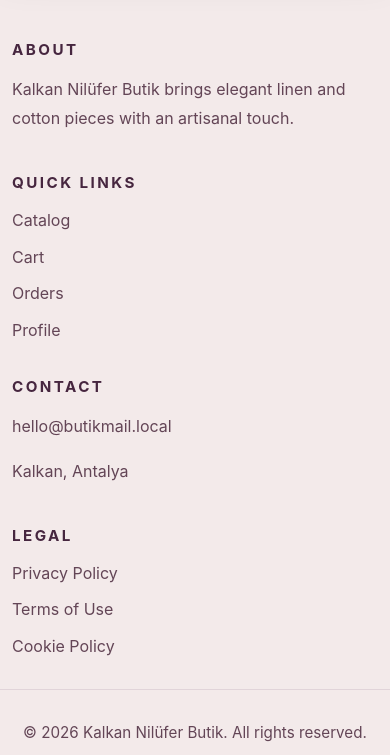
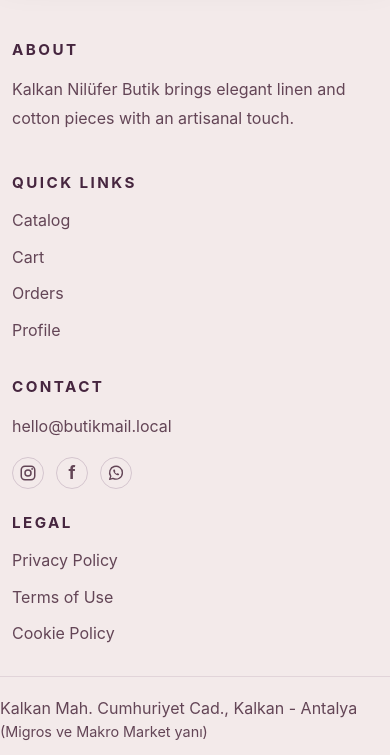
Before and after one commit to kerem212012/boutique, a Django app: page /en/ in a window 390 px wide. Shown: the part 1096-1851 px from the top of the page. Run offline with Django 5.2, Linux system fonts and the light colour scheme; data that the repository does not hold is empty; parts of the project's set-up code (start-up, migrations or seed data) failed here and were passed over.

Commit message:
Add store locations and social media to footer
Add social media links (Instagram, Facebook, WhatsApp) to the footer contact section and create a new footer section displaying two store locations with embedded Google Maps. Includes corresponding CSS styling for the new footer elements and responsive design.

```diff
--- a/static/css/styles.css
+++ b/static/css/styles.css
@@ -1562,6 +1562,96 @@ footer {
   margin-bottom: 8px;
 }
 
+.footer-addresses-bottom {
+  display: grid;
+  grid-template-columns: repeat(2, minmax(0, 1fr));
+  gap: 24px;
+  margin: 0 auto 20px;
+  padding: 20px 0;
+  border-top: 1px solid rgba(92,52,95,0.12);
+  border-bottom: 1px solid rgba(92,52,95,0.12);
+  font-style: normal;
+}
+
+.footer-addresses-bottom a {
+  margin: 0;
+  line-height: 1.55;
+}
+
+.footer-location {
+  min-width: 0;
+}
+
+.footer-addresses-bottom span {
+  font-size: 0.9rem;
+}
+
+.footer-map {
+  position: relative;
+  width: 100%;
+  height: 220px;
+  margin-top: 14px;
+  overflow: hidden;
+  border-radius: 12px;
+}
+
+.footer-map iframe {
+  width: 100%;
+  height: 100%;
+  border: 0;
+}
+
+.footer-map-label {
+  margin: 0 0 14px;
+  color: var(--muted) !important;
+  text-align: center;
+  line-height: 1.45 !important;
+}
+
+.footer-addresses {
+  font-style: normal;
+}
+
+.footer-addresses a {
+  margin-bottom: 14px;
+  line-height: 1.55;
+}
+
+.footer-addresses span {
+  font-size: 0.9rem;
+}
+
+.footer-social {
+  display: flex;
+  gap: 12px;
+  margin-top: 14px;
+}
+
+.footer-social a {
+  display: inline-flex;
+  align-items: center;
+  justify-content: center;
+  width: 32px;
+  height: 32px;
+  margin: 0;
+  border: 1px solid rgba(92,52,95,0.2);
+  border-radius: 50%;
+  font-size: 1.1rem;
+  font-weight: 700;
+  line-height: 1;
+  text-decoration: none;
+}
+
+.footer-social svg {
+  width: 18px;
+  height: 18px;
+}
+
+.footer-social a:hover {
+  background: var(--accent);
+  color: #fff;
+}
+
 .footer-bottom {
   border-top: 1px solid rgba(92,52,95,0.12);
   padding-top: 18px;
@@ -1572,6 +1662,9 @@ footer {
 
 @media (max-width: 900px) {
   .footer-inner {
+    grid-template-columns: 1fr;
+  }
+  .footer-addresses-bottom {
     grid-template-columns: 1fr;
   }
   .hero {
--- a/templates/base.html
+++ b/templates/base.html
@@ -95,7 +95,15 @@
             <div class="footer-col footer-contact">
                 <h4>{% trans "Contact" %}</h4>
                 <p>{{ site_settings.email|default:'hello@butikmail.local' }}</p>
-                <p>{{ site_settings.location|default:"Kalkan, Antalya" }}</p>
+                <div class="footer-social" aria-label="Social media links">
+                    <a href="https://instagram.com/kalkanniluferbutik" target="_blank" rel="noopener noreferrer" aria-label="Instagram" title="Instagram">
+                        <svg viewBox="0 0 24 24" aria-hidden="true" focusable="false"><rect x="3" y="3" width="18" height="18" rx="5" fill="none" stroke="currentColor" stroke-width="2"/><circle cx="12" cy="12" r="4" fill="none" stroke="currentColor" stroke-width="2"/><circle cx="17.5" cy="6.5" r="1.25" fill="currentColor"/></svg>
+                    </a>
+                    <a href="https://www.facebook.com/kalkanniluferbutik" target="_blank" rel="noopener noreferrer" aria-label="Facebook" title="Facebook">f</a>
+                    <a href="https://wa.me/905413784734" target="_blank" rel="noopener noreferrer" aria-label="WhatsApp" title="WhatsApp">
+                        <svg viewBox="0 0 24 24" aria-hidden="true" focusable="false"><path d="M20.5 11.6a8.5 8.5 0 0 1-12.6 7.5L3.5 20.5l1.5-4.2A8.5 8.5 0 1 1 20.5 11.6Z" fill="none" stroke="currentColor" stroke-width="1.8" stroke-linejoin="round"/><path d="M8.7 7.8c.2-.4.4-.4.7-.4h.5c.2 0 .4.1.5.4l.7 1.7c.1.2.1.4-.1.6l-.6.7c.5 1 1.3 1.8 2.3 2.3l.7-.6c.2-.2.4-.2.6-.1l1.7.7c.3.1.4.3.4.5v.5c0 .3-.1.5-.4.7-.4.3-1 .4-1.5.2-2.7-.7-5.1-3.1-5.8-5.8-.2-.5-.1-1.1.3-1.4Z" fill="currentColor"/></svg>
+                    </a>
+                </div>
             </div>
             <div class="footer-col footer-legal">
                 <h4>{% if LANGUAGE_CODE == 'en' %}Legal{% else %}Yasal{% endif %}</h4>
@@ -104,6 +112,36 @@
                 <a href="{% url 'cookie-policy' %}">{% if LANGUAGE_CODE == 'en' %}Cookie Policy{% else %}Çerez Politikası{% endif %}</a>
             </div>
         </div>
+        <address class="footer-addresses-bottom">
+            <div class="footer-location">
+                <a class="footer-map-label" href="https://www.google.com/maps/search/?api=1&query=Kalkan+Mahallesi+Cumhuriyet+Caddesi+Kalkan+Antalya" target="_blank" rel="noopener noreferrer">
+                    Kalkan Mah. Cumhuriyet Cad., Kalkan - Antalya<br>
+                    <span>(Migros ve Makro Market yanı)</span>
+                </a>
+                <div class="footer-map">
+                    <iframe
+                        src="https://www.google.com/maps?q=Kalkan%20Mahallesi%20Cumhuriyet%20Caddesi%20Kalkan%20Antalya&output=embed"
+                        title="Kalkan Mahallesi Cumhuriyet Caddesi map"
+                        loading="lazy"
+                        referrerpolicy="no-referrer-when-downgrade">
+                    </iframe>
+                </div>
+            </div>
+            <div class="footer-location">
+                <a class="footer-map-label" href="https://www.google.com/maps/search/?api=1&query=Club+Patara+Evleri+Patara+Prince+Otel+Zeytinlik+Caddesi+No+26+Kalkan+Kas+Antalya" target="_blank" rel="noopener noreferrer">
+                    Club Patara Evleri / Patara Prince Otel<br>
+                    Zeytinlik Cd. No: 26, Kalkan / Kaş - Antalya
+                </a>
+                <div class="footer-map">
+                    <iframe
+                        src="https://www.google.com/maps?q=Club%20Patara%20Evleri%20Patara%20Prince%20Otel%20Zeytinlik%20Caddesi%20No%2026%20Kalkan%20Kas%20Antalya&output=embed"
+                        title="Club Patara Evleri map"
+                        loading="lazy"
+                        referrerpolicy="no-referrer-when-downgrade">
+                    </iframe>
+                </div>
+            </div>
+        </address>
         <div class="footer-bottom">
             <p>© {% now "Y" %} {{ site_settings.site_name|default:"Kalkan Nilüfer Butik" }}. {% trans "All rights reserved." %}</p>
         </div>
```
